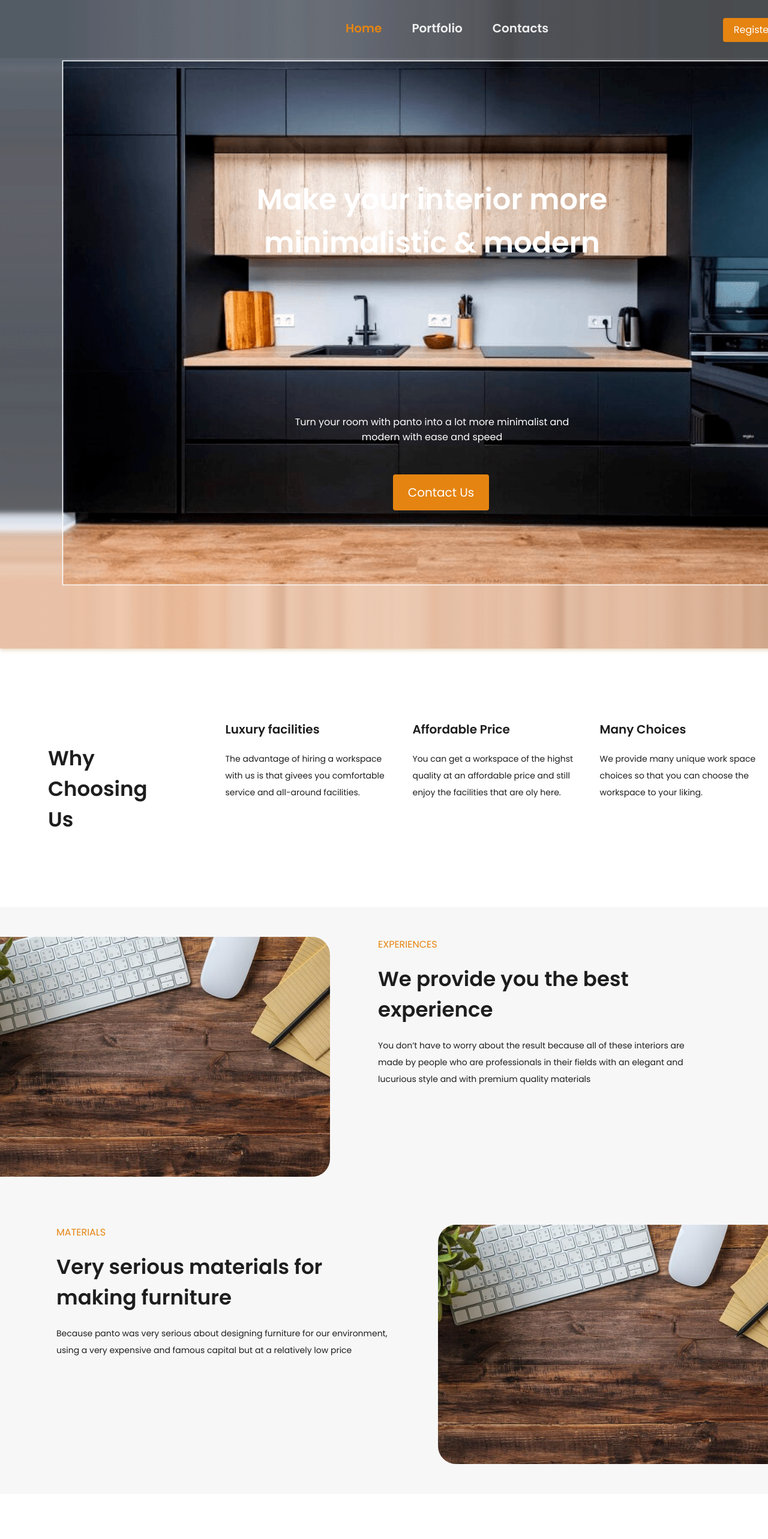
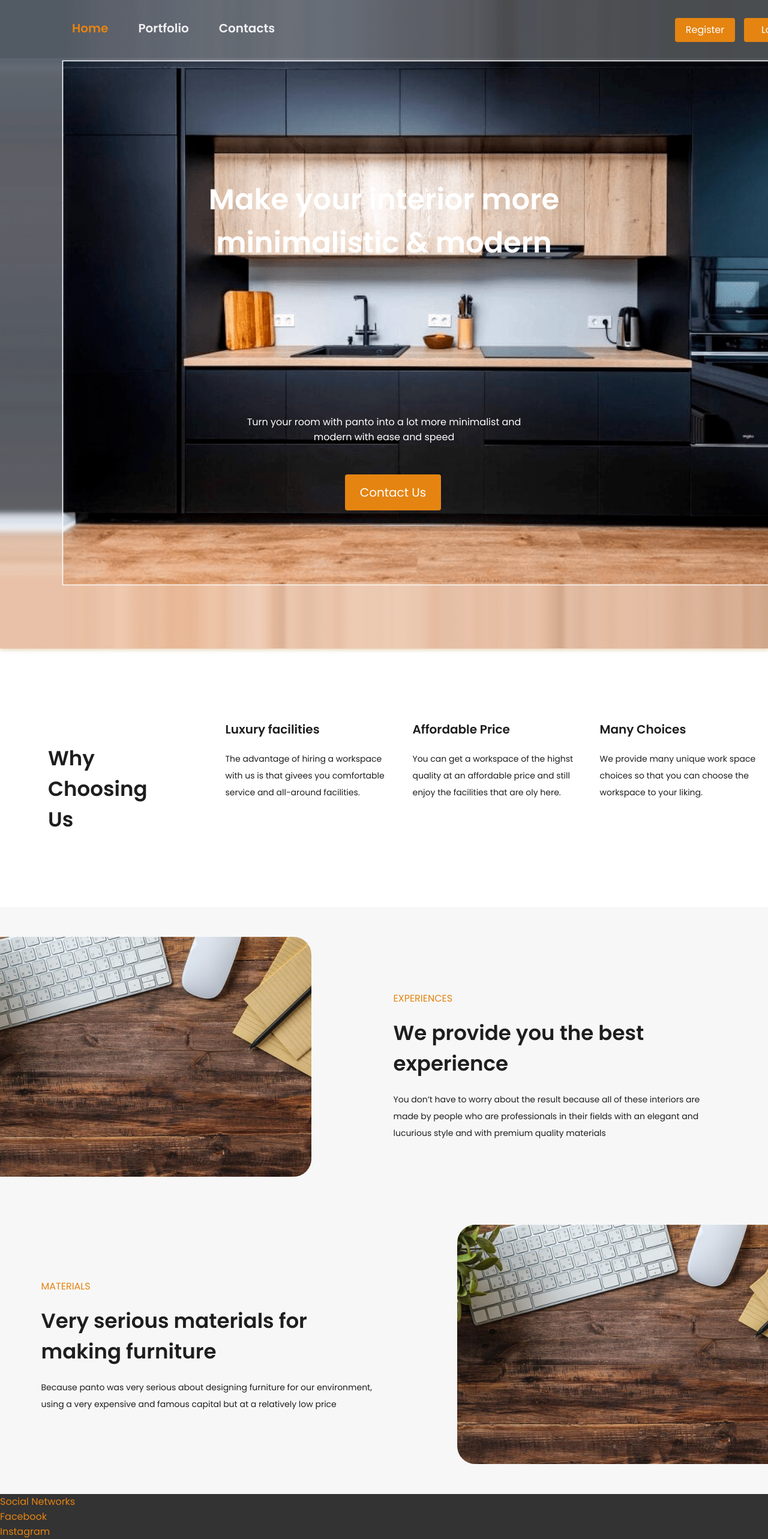
Before and after one commit to IraAkulova/Furniture-for-you, a React (Create React App) app: page / in a window 1280 px wide. Shown: the part 3-2569 px from the top of the page at 60% size. Before the commit the page ends 2494 px from the top, so only its background shows below. Built offline with nearby package versions, Linux system fonts and the light colour scheme.

Commit message:
added footer, fixed styles in advantages

```diff
--- a/src/components/advantages/Advantages.module.css
+++ b/src/components/advantages/Advantages.module.css
@@ -9,22 +9,23 @@
 }
 .advantage{
     display: flex;
-    gap: 80px;
+    justify-content: space-around;
 }
 .advantage:not(:last-child){
     margin-bottom: 80px;
 }
 .advantage:nth-child(1){
-    margin-left: -50px;
+    margin-left: -150px;
 }
 .advantage:nth-child(2){
     flex-direction: row-reverse;
-    margin-right: -50px;
+    margin-right: -150px;
 }
 .advantageImg{
     border-radius: 30px;
 }
 .advantageText{
+    margin-top: 90px;
     width: 556px;
     height: 132px;
 }
--- a/src/components/hero/Hero.module.css
+++ b/src/components/hero/Hero.module.css
@@ -4,7 +4,7 @@
     flex-direction: column;
     background-image: url(../../../public/hero.png);
     background-size: cover;
-    width: 1440px;
+    max-width: 1440px;
     height: 1084px;
     box-shadow: 0px 1px 1px rgba(180, 114, 27, 0.12), 0px 4px 4px rgba(180, 114, 27, 0.06), 1px 4px 6px rgba(180, 114, 27, 0.16);
 }
--- a/src/components/sharedLayout/SharedLayout.jsx
+++ b/src/components/sharedLayout/SharedLayout.jsx
@@ -6,15 +6,12 @@ import Button from '../button/Button';
 
 const SharedLayout = () => {
   return (
-    <div>
+    <>
       <div className={css.sharedHeader}>
         <nav className={css.navigation}>
           <NavLink to="/" className={css.link}>
             Home
           </NavLink>
-          {/* <NavLink to="/movies" className={css.link}>
-          Movies
-        </NavLink> */}
           <NavLink to="/portfolio" className={css.link}>
             Portfolio
           </NavLink>
@@ -34,7 +31,14 @@ const SharedLayout = () => {
       <Suspense fallback={<Loader />}>
         <Outlet />
       </Suspense>
-    </div>
+      <div className={css.footer}>
+        <p>Social Networks</p>
+        <ul>
+          <li>Facebook</li>
+          <li>Instagram</li>
+        </ul>
+      </div>
+    </>
   );
 };
 
--- a/src/components/sharedLayout/SharedLayout.module.css
+++ b/src/components/sharedLayout/SharedLayout.module.css
@@ -12,7 +12,7 @@
     display: flex;
     gap: 50px;
     align-items: center;
-    padding-left: 40%;
+    padding-left: 120px;
     top: 0;
     left: 0;
     text-decoration: none;
@@ -27,5 +27,11 @@
     list-style: none;
     padding: 0;
     margin: 0;
-    margin-right: 20px;
+    margin-right: 100px;
 }
+.footer{
+    display: block;
+    max-width: 1440px;
+    background-color: rgba(0, 0, 0, 0.8);
+    color: #E58411;
+}
```
